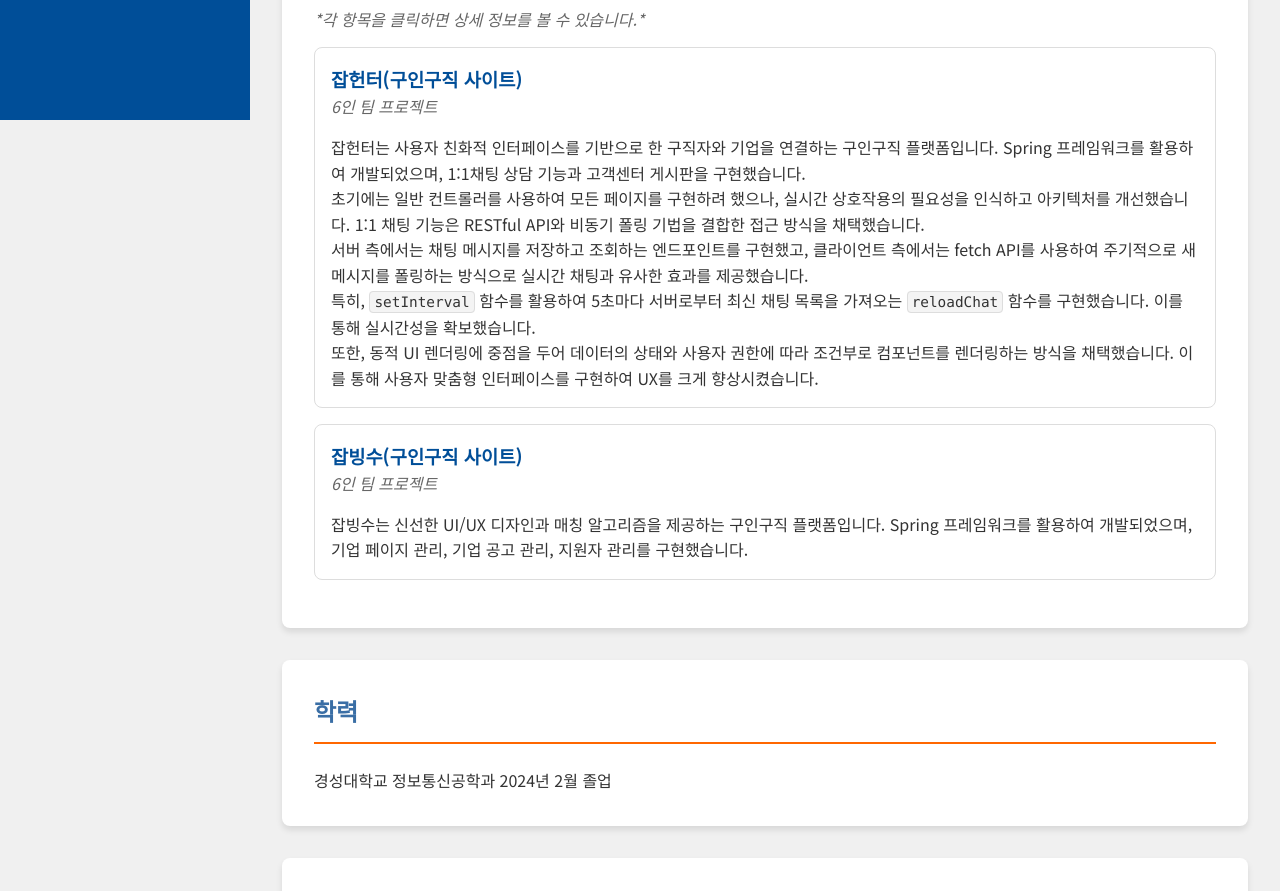
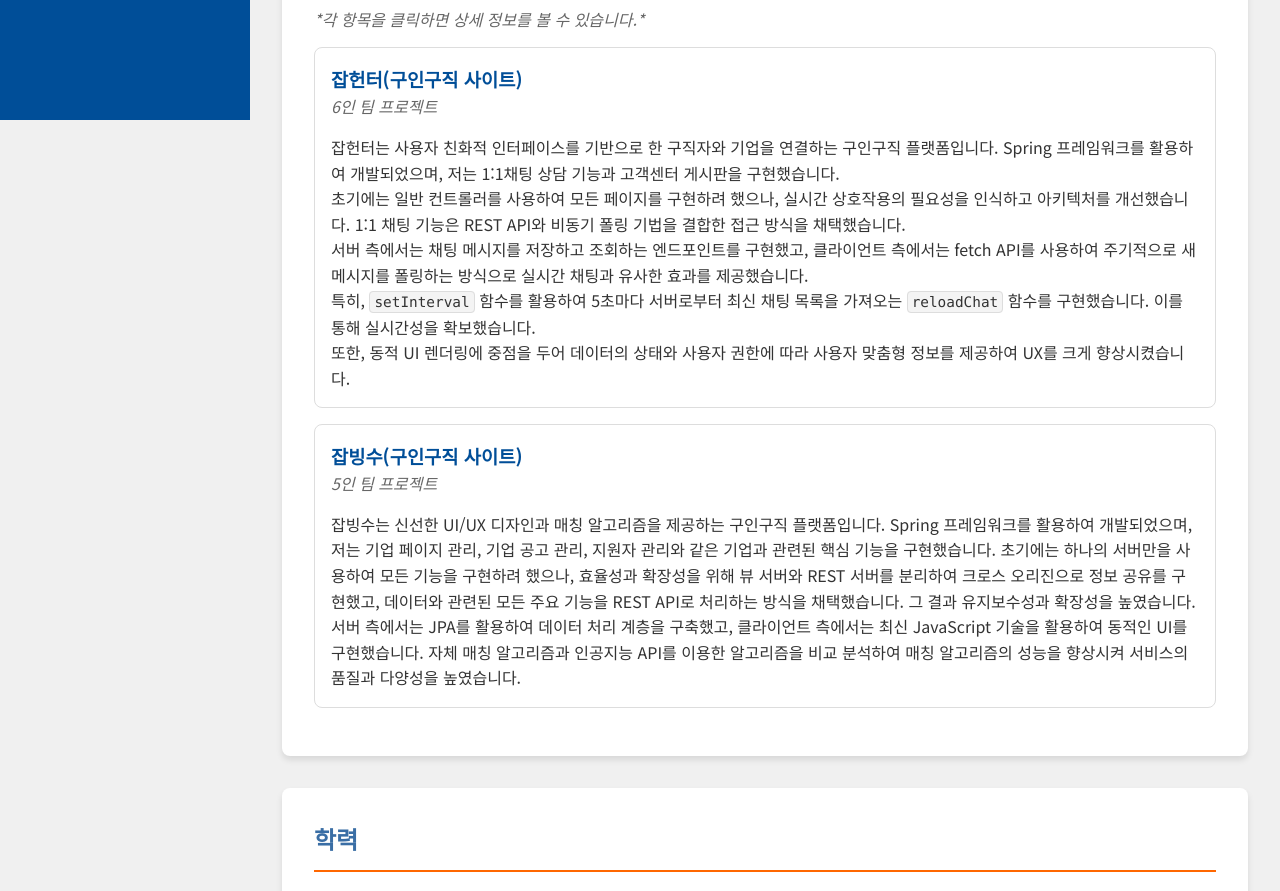
Before and after one commit to Donghwi98/donghwi98.github.io, a plain HTML site: page index.html in a window 1280 px wide. Shown: the part 680-1571 px from the top of the page. Drawn offline with Linux system fonts and the light colour scheme.

Commit message:
잡빙수 작성.

```diff
--- a/index.html
+++ b/index.html
@@ -277,16 +277,20 @@
                 <div class="project">
                     <h3>잡헌터(구인구직 사이트)</h3>
                     <p class="project-info">6인 팀 프로젝트</p>
-                    <p>잡헌터는 사용자 친화적 인터페이스를 기반으로 한 구직자와 기업을 연결하는 구인구직 플랫폼입니다. Spring 프레임워크를 활용하여 개발되었으며, 1:1채팅 상담 기능과 고객센터 게시판을 구현했습니다.</p>
-                    <p>초기에는 일반 컨트롤러를 사용하여 모든 페이지를 구현하려 했으나, 실시간 상호작용의 필요성을 인식하고 아키텍처를 개선했습니다. 1:1 채팅 기능은 RESTful API와 비동기 폴링 기법을 결합한 접근 방식을 채택했습니다.</p>
+                    <p>잡헌터는 사용자 친화적 인터페이스를 기반으로 한 구직자와 기업을 연결하는 구인구직 플랫폼입니다. Spring 프레임워크를 활용하여 개발되었으며, 저는 1:1채팅 상담 기능과 고객센터 게시판을 구현했습니다.</p>
+                    <p>초기에는 일반 컨트롤러를 사용하여 모든 페이지를 구현하려 했으나, 실시간 상호작용의 필요성을 인식하고 아키텍처를 개선했습니다. 1:1 채팅 기능은 REST API와 비동기 폴링 기법을 결합한 접근 방식을 채택했습니다.</p>
                     <p>서버 측에서는 채팅 메시지를 저장하고 조회하는 엔드포인트를 구현했고, 클라이언트 측에서는 fetch API를 사용하여 주기적으로 새 메시지를 폴링하는 방식으로 실시간 채팅과 유사한 효과를 제공했습니다.</p>
                     <p>특히, <code>setInterval</code> 함수를 활용하여 5초마다 서버로부터 최신 채팅 목록을 가져오는 <code>reloadChat</code> 함수를 구현했습니다. 이를 통해 실시간성을 확보했습니다.</p>
-                    <p>또한, 동적 UI 렌더링에 중점을 두어 데이터의 상태와 사용자 권한에 따라 조건부로 컴포넌트를 렌더링하는 방식을 채택했습니다. 이를 통해 사용자 맞춤형 인터페이스를 구현하여 UX를 크게 향상시켰습니다.</p>
+                    <p>또한, 동적 UI 렌더링에 중점을 두어 데이터의 상태와 사용자 권한에 따라 사용자 맞춤형 정보를 제공하여 UX를 크게 향상시켰습니다.</p>
                 </div>
                 <div class="project">
                     <h3>잡빙수(구인구직 사이트)</h3>
-                    <p class="project-info">6인 팀 프로젝트</p>
-                    <p>잡빙수는 신선한 UI/UX 디자인과 매칭 알고리즘을 제공하는 구인구직 플랫폼입니다. Spring 프레임워크를 활용하여 개발되었으며, 기업 페이지 관리, 기업 공고 관리, 지원자 관리를 구현했습니다.</p>
+                    <p class="project-info">5인 팀 프로젝트</p>
+                    <p>
+                        잡빙수는 신선한 UI/UX 디자인과 매칭 알고리즘을 제공하는 구인구직 플랫폼입니다. Spring 프레임워크를 활용하여 개발되었으며, 저는 기업 페이지 관리, 기업 공고 관리, 지원자 관리와 같은 기업과 관련된 핵심 기능을 구현했습니다.
+                        초기에는 하나의 서버만을 사용하여 모든 기능을 구현하려 했으나, 효율성과 확장성을 위해 뷰 서버와 REST 서버를 분리하여 크로스 오리진으로 정보 공유를 구현했고, 데이터와 관련된 모든 주요 기능을 REST API로 처리하는 방식을 채택했습니다. 그 결과 유지보수성과 확장성을 높였습니다.
+                        서버 측에서는 JPA를 활용하여 데이터 처리 계층을 구축했고, 클라이언트 측에서는 최신 JavaScript 기술을 활용하여 동적인 UI를 구현했습니다. 자체 매칭 알고리즘과 인공지능 API를 이용한 알고리즘을 비교 분석하여 매칭 알고리즘의 성능을 향상시켜 서비스의 품질과 다양성을 높였습니다.
+                    </p>
                 </div>
             </section>
 
```
